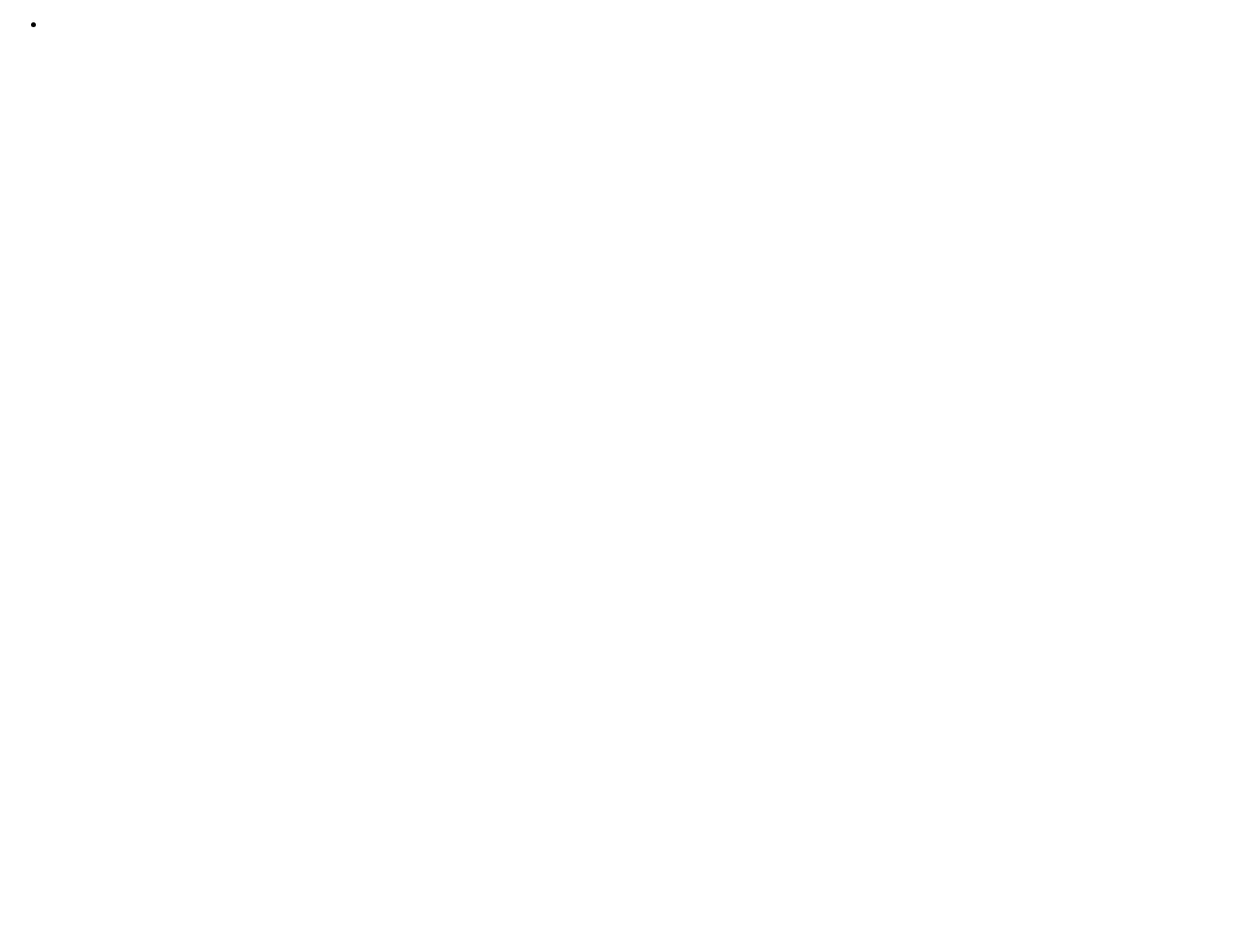
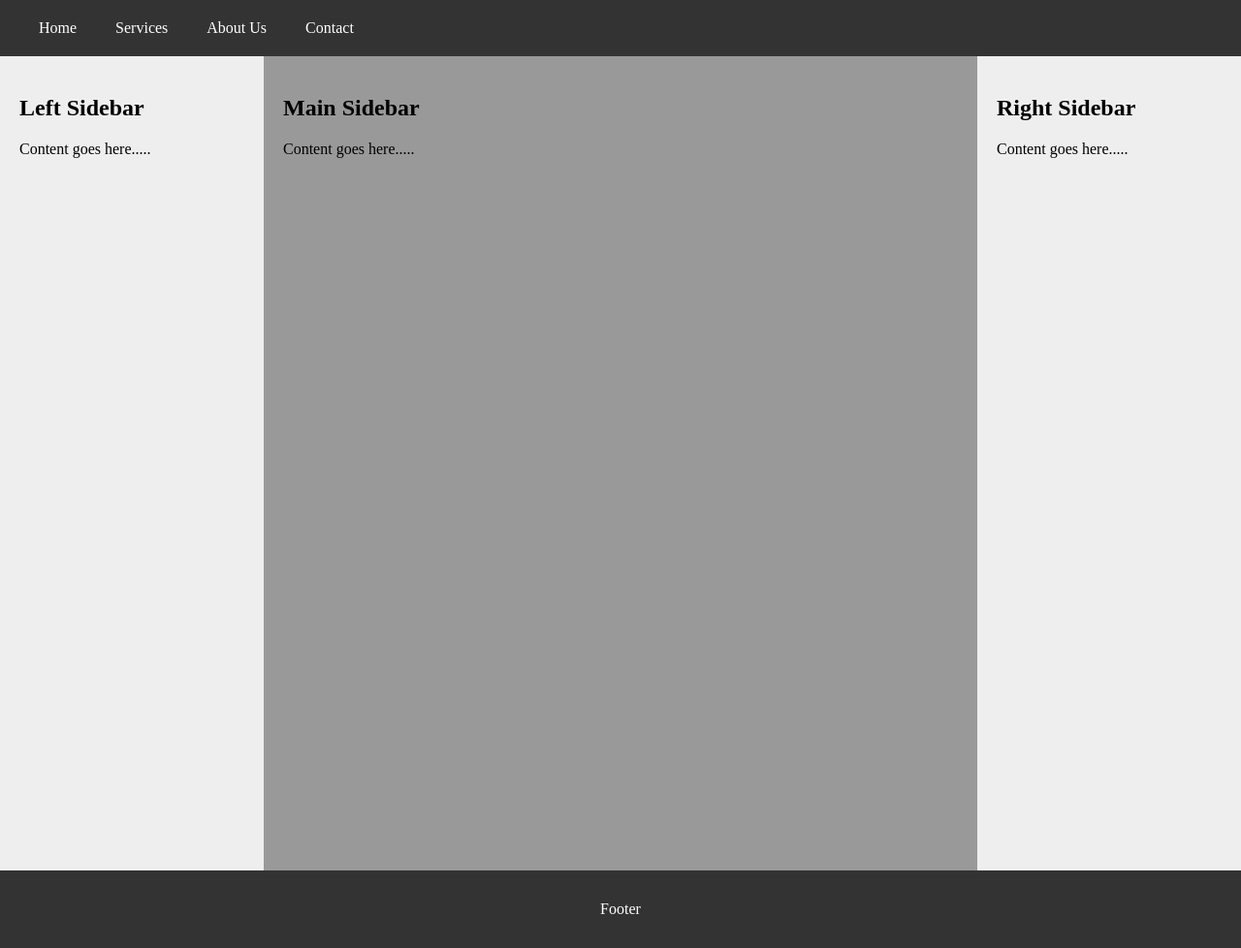
Before and after one commit to akshatapawar129/mean-developer, a plain HTML site: page Assignment/firstweek/page layout.html in a window 1280 px wide. Shown: the whole page at 97% size. Before the commit the page ends 800 px from the top, so only its background shows below. Drawn offline with Linux system fonts and the light colour scheme.

Commit message:
assignment first week done

```diff
--- a/Assignment/firstweek/page layout.html
+++ b/Assignment/firstweek/page layout.html
@@ -4,14 +4,80 @@
     <meta charset="UTF-8">
     <meta name="viewport" content="width=device-width, initial-scale=1.0">
     <title>Document</title>
+    <style>
+        body{
+            margin: 0px;
+            padding: 0px;
+        }
+        .main-menu{
+            background-color: #333;
+        }
+        .main-menu ul{
+            margin: 0px;
+            display: flex;
+            list-style: none;
+            padding :20px;
+        }
+        .main-menu li a{
+            color: #fff;
+            text-decoration: none;
+            padding: 10px 20px;
+        }
+        .main-menu li a:hover{
+            background-color: #fff;
+            color: #000;
+        }
+        .content-section{
+            display: flex;
+        }
+        .left-section,.right-section{
+            padding:20px 20px;
+            width: 20%;
+            background-color: #eee;
+            height: 100vh;
+        }
+        .middle-section{
+            padding:20px 20px;
+            width: 60%;
+            background-color: #999;
+        }
+        footer{
+            background-color: #333;
+            padding: 15px ;
+        }
+        footer p {
+            text-align: center;
+            color: #fff;
+        }
+    </style>
 </head>
 <body>
     <header>
-        <nav>
+        <nav class="main-menu">
             <ul>
-                <li></li>
+                <li><a href="#">Home</a></li>
+                <li><a href="#">Services</a></li>
+                <li><a href="#">About Us</a></li>
+                <li><a href="#">Contact</a></li>
             </ul>
         </nav>
     </header>
+    <section class="content-section">
+        <div class="left-section">
+            <h1>Left Sidebar</h1>
+            <p>Content goes here.....</p>
+        </div>
+        <div class="middle-section">
+            <h1>Main Sidebar</h1>
+            <p>Content goes here.....</p>
+        </div>
+        <div class="right-section">
+            <h1>Right Sidebar</h1>
+            <p>Content goes here.....</p>
+        </div>
+    </section>
+    <footer>
+        <p>Footer</p>
+    </footer>
 </body>
 </html>
```
Also changed, not shown: JS/script.js (+27 -9 lines), JS/variables.js (added, +13 -0 lines).
